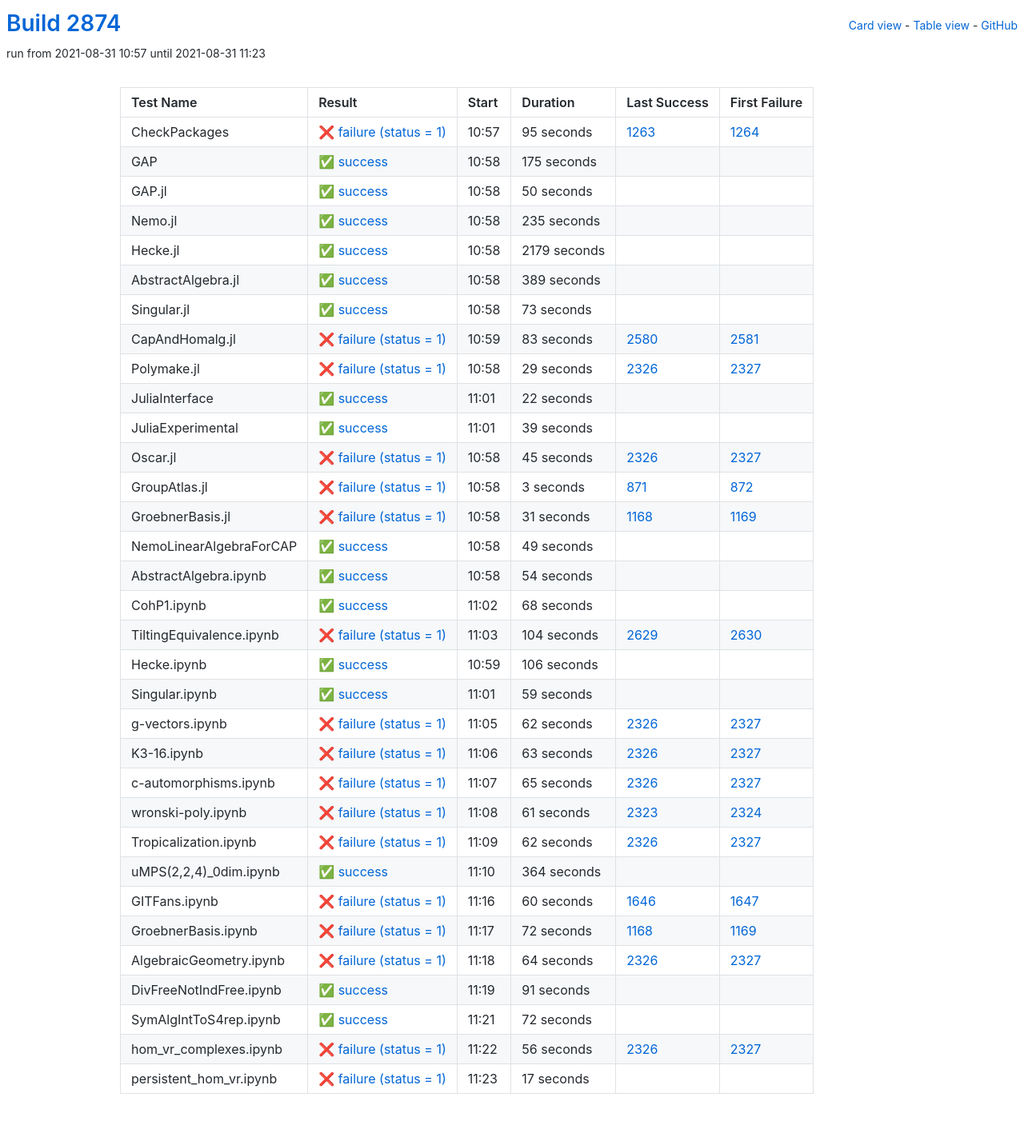
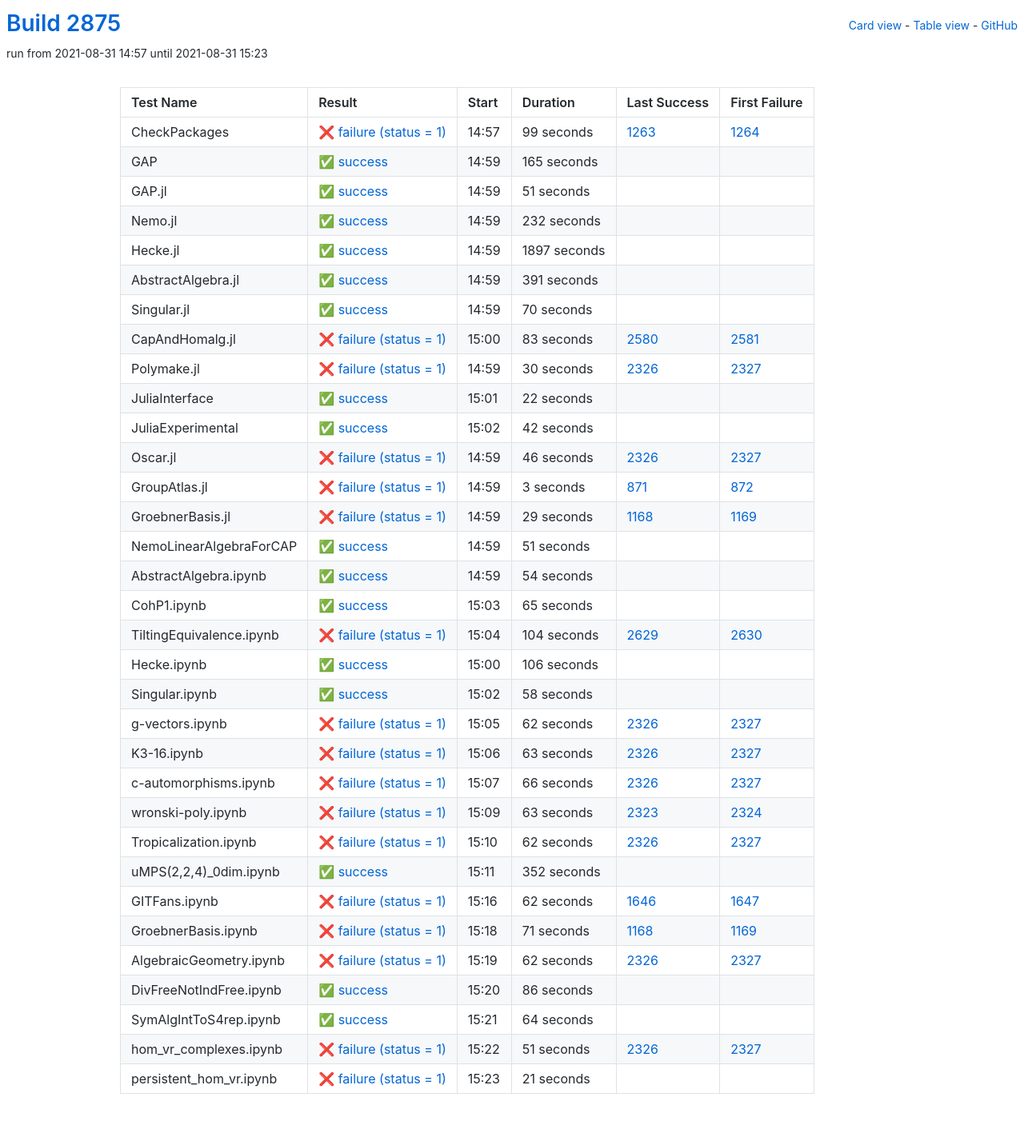
Before and after one commit to oscar-system/oscar-ci-status-stable, a Jekyll site: the page built from table.html, in a window 1280 px wide. Shown: the whole page at 80% size. Built offline with Jekyll 4.4.1, drawn with Linux system fonts in a browser that asks for light colours.

Commit message:
Build #2875

```diff
--- a/_data/ci.yml
+++ b/_data/ci.yml
@@ -1,6 +1,6 @@
 ---
-build: 2874
-build_url: https://oscarci.mathematik.uni-kl.de/job/oscar-stable/2874/
+build: 2875
+build_url: https://oscarci.mathematik.uni-kl.de/job/oscar-stable/2875/
 job: oscar-stable
 organization: oscar-system
 repo: oscar-ci-status-stable
@@ -8,92 +8,92 @@ repourl: https://github.com/oscar-system/oscar-ci-status-stable
 tests:
 - name: CheckPackages
   id: checkpackages
-  log: https://oscarci.mathematik.uni-kl.de/job/oscar-stable/2874/artifact/logs/build-2874/CheckPackages.log
-  start: 2021-08-31 10:57
+  log: https://oscarci.mathematik.uni-kl.de/job/oscar-stable/2875/artifact/logs/build-2875/CheckPackages.log
+  start: 2021-08-31 14:57
   success: false
   exitcode: 1
   status: failure
-  duration: 95
+  duration: 99
   last_success: 1263
   last_success_url: https://oscarci.mathematik.uni-kl.de/job/oscar-stable/1263/
   first_failure: 1264
   first_failure_url: https://oscarci.mathematik.uni-kl.de/job/oscar-stable/1264/
 - name: GAP
   id: gap
-  log: https://oscarci.mathematik.uni-kl.de/job/oscar-stable/2874/artifact/logs/build-2874/GAP.log
-  start: 2021-08-31 10:58
+  log: https://oscarci.mathematik.uni-kl.de/job/oscar-stable/2875/artifact/logs/build-2875/GAP.log
+  start: 2021-08-31 14:59
   success: true
   exitcode: 0
   status: success
-  duration: 175
+  duration: 165
   last_success: false
   last_success_url:
   first_failure: false
   first_failure_url:
 - name: GAP.jl
   id: gap-jl
-  log: https://oscarci.mathematik.uni-kl.de/job/oscar-stable/2874/artifact/logs/build-2874/GAP.jl.log
-  start: 2021-08-31 10:58
+  log: https://oscarci.mathematik.uni-kl.de/job/oscar-stable/2875/artifact/logs/build-2875/GAP.jl.log
+  start: 2021-08-31 14:59
   success: true
   exitcode: 0
   status: success
-  duration: 50
+  duration: 51
   last_success: false
   last_success_url:
   first_failure: false
   first_failure_url:
 - name: Nemo.jl
   id: nemo-jl
-  log: https://oscarci.mathematik.uni-kl.de/job/oscar-stable/2874/artifact/logs/build-2874/Nemo.jl.log
-  start: 2021-08-31 10:58
+  log: https://oscarci.mathematik.uni-kl.de/job/oscar-stable/2875/artifact/logs/build-2875/Nemo.jl.log
+  start: 2021-08-31 14:59
   success: true
   exitcode: 0
   status: success
-  duration: 235
+  duration: 232
   last_success: false
   last_success_url:
   first_failure: false
   first_failure_url:
 - name: Hecke.jl
   id: hecke-jl
-  log: https://oscarci.mathematik.uni-kl.de/job/oscar-stable/2874/artifact/logs/build-2874/Hecke.jl.log
-  start: 2021-08-31 10:58
+  log: https://oscarci.mathematik.uni-kl.de/job/oscar-stable/2875/artifact/logs/build-2875/Hecke.jl.log
+  start: 2021-08-31 14:59
   success: true
   exitcode: 0
   status: success
-  duration: 2179
+  duration: 1897
   last_success: false
   last_success_url:
   first_failure: false
   first_failure_url:
 - name: AbstractAlgebra.jl
   id: abstractalgebra-jl
-  log: https://oscarci.mathematik.uni-kl.de/job/oscar-stable/2874/artifact/logs/build-2874/AbstractAlgebra.jl.log
-  start: 2021-08-31 10:58
+  log: https://oscarci.mathematik.uni-kl.de/job/oscar-stable/2875/artifact/logs/build-2875/AbstractAlgebra.jl.log
+  start: 2021-08-31 14:59
   success: true
   exitcode: 0
   status: success
-  duration: 389
+  duration: 391
   last_success: false
   last_success_url:
   first_failure: false
   first_failure_url:
 - name: Singular.jl
   id: singular-jl
-  log: https://oscarci.mathematik.uni-kl.de/job/oscar-stable/2874/artifact/logs/build-2874/Singular.jl.log
-  start: 2021-08-31 10:58
+  log: https://oscarci.mathematik.uni-kl.de/job/oscar-stable/2875/artifact/logs/build-2875/Singular.jl.log
+  start: 2021-08-31 14:59
   success: true
   exitcode: 0
   status: success
-  duration: 73
+  duration: 70
   last_success: false
   last_success_url:
   first_failure: false
   first_failure_url:
 - name: CapAndHomalg.jl
   id: capandhomalg-jl
-  log: https://oscarci.mathematik.uni-kl.de/job/oscar-stable/2874/artifact/logs/build-2874/CapAndHomalg.jl.log
-  start: 2021-08-31 10:59
+  log: https://oscarci.mathematik.uni-kl.de/job/oscar-stable/2875/artifact/logs/build-2875/CapAndHomalg.jl.log
+  start: 2021-08-31 15:00
   success: false
   exitcode: 1
   status: failure
@@ -104,20 +104,20 @@ tests:
   first_failure_url: https://oscarci.mathematik.uni-kl.de/job/oscar-stable/2581/
 - name: Polymake.jl
   id: polymake-jl
-  log: https://oscarci.mathematik.uni-kl.de/job/oscar-stable/2874/artifact/logs/build-2874/Polymake.jl.log
-  start: 2021-08-31 10:58
+  log: https://oscarci.mathematik.uni-kl.de/job/oscar-stable/2875/artifact/logs/build-2875/Polymake.jl.log
+  start: 2021-08-31 14:59
   success: false
   exitcode: 1
   status: failure
-  duration: 29
+  duration: 30
   last_success: 2326
   last_success_url: https://oscarci.mathematik.uni-kl.de/job/oscar-stable/2326/
   first_failure: 2327
   first_failure_url: https://oscarci.mathematik.uni-kl.de/job/oscar-stable/2327/
 - name: JuliaInterface
   id: juliainterface
-  log: https://oscarci.mathematik.uni-kl.de/job/oscar-stable/2874/artifact/logs/build-2874/JuliaInterface.log
-  start: 2021-08-31 11:01
+  log: https://oscarci.mathematik.uni-kl.de/job/oscar-stable/2875/artifact/logs/build-2875/JuliaInterface.log
+  start: 2021-08-31 15:01
   success: true
   exitcode: 0
   status: success
@@ -128,32 +128,32 @@ tests:
   first_failure_url:
 - name: JuliaExperimental
   id: juliaexperimental
-  log: https://oscarci.mathematik.uni-kl.de/job/oscar-stable/2874/artifact/logs/build-2874/JuliaExperimental.log
-  start: 2021-08-31 11:01
+  log: https://oscarci.mathematik.uni-kl.de/job/oscar-stable/2875/artifact/logs/build-2875/JuliaExperimental.log
+  start: 2021-08-31 15:02
   success: true
   exitcode: 0
   status: success
-  duration: 39
+  duration: 42
   last_success: false
   last_success_url:
   first_failure: false
   first_failure_url:
 - name: Oscar.jl
   id: oscar-jl
-  log: https://oscarci.mathematik.uni-kl.de/job/oscar-stable/2874/artifact/logs/build-2874/Oscar.jl.log
-  start: 2021-08-31 10:58
+  log: https://oscarci.mathematik.uni-kl.de/job/oscar-stable/2875/artifact/logs/build-2875/Oscar.jl.log
+  start: 2021-08-31 14:59
   success: false
   exitcode: 1
   status: failure
-  duration: 45
+  duration: 46
   last_success: 2326
   last_success_url: https://oscarci.mathematik.uni-kl.de/job/oscar-stable/2326/
   first_failure: 2327
   first_failure_url: https://oscarci.mathematik.uni-kl.de/job/oscar-stable/2327/
 - name: GroupAtlas.jl
   id: groupatlas-jl
-  log: https://oscarci.mathematik.uni-kl.de/job/oscar-stable/2874/artifact/logs/build-2874/GroupAtlas.jl.log
-  start: 2021-08-31 10:58
+  log: https://oscarci.mathematik.uni-kl.de/job/oscar-stable/2875/artifact/logs/build-2875/GroupAtlas.jl.log
+  start: 2021-08-31 14:59
   success: false
   exitcode: 1
   status: failure
@@ -164,32 +164,32 @@ tests:
   first_failure_url: https://oscarci.mathematik.uni-kl.de/job/oscar-stable/872/
 - name: GroebnerBasis.jl
   id: groebnerbasis-jl
-  log: https://oscarci.mathematik.uni-kl.de/job/oscar-stable/2874/artifact/logs/build-2874/GroebnerBasis.jl.log
-  start: 2021-08-31 10:58
+  log: https://oscarci.mathematik.uni-kl.de/job/oscar-stable/2875/artifact/logs/build-2875/GroebnerBasis.jl.log
+  start: 2021-08-31 14:59
   success: false
   exitcode: 1
   status: failure
-  duration: 31
+  duration: 29
   last_success: 1168
   last_success_url: https://oscarci.mathematik.uni-kl.de/job/oscar-stable/1168/
   first_failure: 1169
   first_failure_url: https://oscarci.mathematik.uni-kl.de/job/oscar-stable/1169/
 - name: NemoLinearAlgebraForCAP
   id: nemolinearalgebraforcap
-  log: https://oscarci.mathematik.uni-kl.de/job/oscar-stable/2874/artifact/logs/build-2874/NemoLinearAlgebraForCAP.log
-  start: 2021-08-31 10:58
+  log: https://oscarci.mathematik.uni-kl.de/job/oscar-stable/2875/artifact/logs/build-2875/NemoLinearAlgebraForCAP.log
+  start: 2021-08-31 14:59
   success: true
   exitcode: 0
   status: success
-  duration: 49
+  duration: 51
   last_success: false
   last_success_url:
   first_failure: false
   first_failure_url:
 - name: AbstractAlgebra.ipynb
   id: abstractalgebra-ipynb
-  log: https://oscarci.mathematik.uni-kl.de/job/oscar-stable/2874/artifact/logs/build-2874/AbstractAlgebra.ipynb.log
-  start: 2021-08-31 10:58
+  log: https://oscarci.mathematik.uni-kl.de/job/oscar-stable/2875/artifact/logs/build-2875/AbstractAlgebra.ipynb.log
+  start: 2021-08-31 14:59
   success: true
   exitcode: 0
   status: success
@@ -200,20 +200,20 @@ tests:
   first_failure_url:
 - name: CohP1.ipynb
   id: cohp1-ipynb
-  log: https://oscarci.mathematik.uni-kl.de/job/oscar-stable/2874/artifact/logs/build-2874/CohP1.ipynb.log
-  start: 2021-08-31 11:02
+  log: https://oscarci.mathematik.uni-kl.de/job/oscar-stable/2875/artifact/logs/build-2875/CohP1.ipynb.log
+  start: 2021-08-31 15:03
   success: true
   exitcode: 0
   status: success
-  duration: 68
+  duration: 65
   last_success: false
   last_success_url:
   first_failure: false
   first_failure_url:
 - name: TiltingEquivalence.ipynb
   id: tiltingequivalence-ipynb
-  log: https://oscarci.mathematik.uni-kl.de/job/oscar-stable/2874/artifact/logs/build-2874/TiltingEquivalence.ipynb.log
-  start: 2021-08-31 11:03
+  log: https://oscarci.mathematik.uni-kl.de/job/oscar-stable/2875/artifact/logs/build-2875/TiltingEquivalence.ipynb.log
+  start: 2021-08-31 15:04
   success: false
   exitcode: 1
   status: failure
@@ -224,8 +224,8 @@ tests:
   first_failure_url: https://oscarci.mathematik.uni-kl.de/job/oscar-stable/2630/
 - name: Hecke.ipynb
   id: hecke-ipynb
-  log: https://oscarci.mathematik.uni-kl.de/job/oscar-stable/2874/artifact/logs/build-2874/Hecke.ipynb.log
-  start: 2021-08-31 10:59
+  log: https://oscarci.mathematik.uni-kl.de/job/oscar-stable/2875/artifact/logs/build-2875/Hecke.ipynb.log
+  start: 2021-08-31 15:00
   success: true
   exitcode: 0
   status: success
@@ -236,20 +236,20 @@ tests:
   first_failure_url:
 - name: Singular.ipynb
   id: singular-ipynb
-  log: https://oscarci.mathematik.uni-kl.de/job/oscar-stable/2874/artifact/logs/build-2874/Singular.ipynb.log
-  start: 2021-08-31 11:01
+  log: https://oscarci.mathematik.uni-kl.de/job/oscar-stable/2875/artifact/logs/build-2875/Singular.ipynb.log
+  start: 2021-08-31 15:02
   success: true
   exitcode: 0
   status: success
-  duration: 59
+  duration: 58
   last_success: false
   last_success_url:
   first_failure: false
   first_failure_url:
 - name: g-vectors.ipynb
   id: g-vectors-ipynb
-  log: https://oscarci.mathematik.uni-kl.de/job/oscar-stable/2874/artifact/logs/build-2874/g-vectors.ipynb.log
-  start: 2021-08-31 11:05
+  log: https://oscarci.mathematik.uni-kl.de/job/oscar-stable/2875/artifact/logs/build-2875/g-vectors.ipynb.log
+  start: 2021-08-31 15:05
   success: false
   exitcode: 1
   status: failure
@@ -260,8 +260,8 @@ tests:
   first_failure_url: https://oscarci.mathematik.uni-kl.de/job/oscar-stable/2327/
 - name: K3-16.ipynb
   id: k3-16-ipynb
-  log: https://oscarci.mathematik.uni-kl.de/job/oscar-stable/2874/artifact/logs/build-2874/K3-16.ipynb.log
-  start: 2021-08-31 11:06
+  log: https://oscarci.mathematik.uni-kl.de/job/oscar-stable/2875/artifact/logs/build-2875/K3-16.ipynb.log
+  start: 2021-08-31 15:06
   success: false
   exitcode: 1
   status: failure
@@ -272,32 +272,32 @@ tests:
   first_failure_url: https://oscarci.mathematik.uni-kl.de/job/oscar-stable/2327/
 - name: c-automorphisms.ipynb
   id: c-automorphisms-ipynb
-  log: https://oscarci.mathematik.uni-kl.de/job/oscar-stable/2874/artifact/logs/build-2874/c-automorphisms.ipynb.log
-  start: 2021-08-31 11:07
+  log: https://oscarci.mathematik.uni-kl.de/job/oscar-stable/2875/artifact/logs/build-2875/c-automorphisms.ipynb.log
+  start: 2021-08-31 15:07
   success: false
   exitcode: 1
   status: failure
-  duration: 65
+  duration: 66
   last_success: 2326
   last_success_url: https://oscarci.mathematik.uni-kl.de/job/oscar-stable/2326/
   first_failure: 2327
   first_failure_url: https://oscarci.mathematik.uni-kl.de/job/oscar-stable/2327/
 - name: wronski-poly.ipynb
   id: wronski-poly-ipynb
-  log: https://oscarci.mathematik.uni-kl.de/job/oscar-stable/2874/artifact/logs/build-2874/wronski-poly.ipynb.log
-  start: 2021-08-31 11:08
+  log: https://oscarci.mathematik.uni-kl.de/job/oscar-stable/2875/artifact/logs/build-2875/wronski-poly.ipynb.log
+  start: 2021-08-31 15:09
   success: false
   exitcode: 1
   status: failure
-  duration: 61
+  duration: 63
   last_success: 2323
   last_success_url: https://oscarci.mathematik.uni-kl.de/job/oscar-stable/2323/
   first_failure: 2324
   first_failure_url: https://oscarci.mathematik.uni-kl.de/job/oscar-stable/2324/
 - name: Tropicalization.ipynb
   id: tropicalization-ipynb
-  log: https://oscarci.mathematik.uni-kl.de/job/oscar-stable/2874/artifact/logs/build-2874/Tropicalization.ipynb.log
-  start: 2021-08-31 11:09
+  log: https://oscarci.mathematik.uni-kl.de/job/oscar-stable/2875/artifact/logs/build-2875/Tropicalization.ipynb.log
+  start: 2021-08-31 15:10
   success: false
   exitcode: 1
   status: failure
@@ -308,96 +308,96 @@ tests:
   first_failure_url: https://oscarci.mathematik.uni-kl.de/job/oscar-stable/2327/
 - name: uMPS(2,2,4)_0dim.ipynb
   id: umps-2-2-4-0dim-ipynb
-  log: https://oscarci.mathematik.uni-kl.de/job/oscar-stable/2874/artifact/logs/build-2874/uMPS-2-2-4-_0dim.ipynb.log
-  start: 2021-08-31 11:10
+  log: https://oscarci.mathematik.uni-kl.de/job/oscar-stable/2875/artifact/logs/build-2875/uMPS-2-2-4-_0dim.ipynb.log
+  start: 2021-08-31 15:11
   success: true
   exitcode: 0
   status: success
-  duration: 364
+  duration: 352
   last_success: false
   last_success_url:
   first_failure: false
   first_failure_url:
 - name: GITFans.ipynb
   id: gitfans-ipynb
-  log: https://oscarci.mathematik.uni-kl.de/job/oscar-stable/2874/artifact/logs/build-2874/GITFans.ipynb.log
-  start: 2021-08-31 11:16
+  log: https://oscarci.mathematik.uni-kl.de/job/oscar-stable/2875/artifact/logs/build-2875/GITFans.ipynb.log
+  start: 2021-08-31 15:16
   success: false
   exitcode: 1
   status: failure
-  duration: 60
+  duration: 62
   last_success: 1646
   last_success_url: https://oscarci.mathematik.uni-kl.de/job/oscar-stable/1646/
   first_failure: 1647
   first_failure_url: https://oscarci.mathematik.uni-kl.de/job/oscar-stable/1647/
 - name: GroebnerBasis.ipynb
   id: groebnerbasis-ipynb
-  log: https://oscarci.mathematik.uni-kl.de/job/oscar-stable/2874/artifact/logs/build-2874/GroebnerBasis.ipynb.log
-  start: 2021-08-31 11:17
+  log: https://oscarci.mathematik.uni-kl.de/job/oscar-stable/2875/artifact/logs/build-2875/GroebnerBasis.ipynb.log
+  start: 2021-08-31 15:18
   success: false
   exitcode: 1
   status: failure
-  duration: 72
+  duration: 71
   last_success: 1168
   last_success_url: https://oscarci.mathematik.uni-kl.de/job/oscar-stable/1168/
   first_failure: 1169
   first_failure_url: https://oscarci.mathematik.uni-kl.de/job/oscar-stable/1169/
 - name: AlgebraicGeometry.ipynb
   id: algebraicgeometry-ipynb
-  log: https://oscarci.mathematik.uni-kl.de/job/oscar-stable/2874/artifact/logs/build-2874/AlgebraicGeometry.ipynb.log
-  start: 2021-08-31 11:18
+  log: https://oscarci.mathematik.uni-kl.de/job/oscar-stable/2875/artifact/logs/build-2875/AlgebraicGeometry.ipynb.log
+  start: 2021-08-31 15:19
   success: false
   exitcode: 1
   status: failure
-  duration: 64
+  duration: 62
   last_success: 2326
   last_success_url: https://oscarci.mathematik.uni-kl.de/job/oscar-stable/2326/
   first_failure: 2327
   first_failure_url: https://oscarci.mathematik.uni-kl.de/job/oscar-stable/2327/
 - name: DivFreeNotIndFree.ipynb
   id: divfreenotindfree-ipynb
-  log: https://oscarci.mathematik.uni-kl.de/job/oscar-stable/2874/artifact/logs/build-2874/DivFreeNotIndFree.ipynb.log
-  start: 2021-08-31 11:19
+  log: https://oscarci.mathematik.uni-kl.de/job/oscar-stable/2875/artifact/logs/build-2875/DivFreeNotIndFree.ipynb.log
+  start: 2021-08-31 15:20
   success: true
   exitcode: 0
   status: success
-  duration: 91
+  duration: 86
   last_success: false
   last_success_url:
   first_failure: false
   first_failure_url:
 - name: SymAlgIntToS4rep.ipynb
   id: symalginttos4rep-ipynb
-  log: https://oscarci.mathematik.uni-kl.de/job/oscar-stable/2874/artifact/logs/build-2874/SymAlgIntToS4rep.ipynb.log
-  start: 2021-08-31 11:21
+  log: https://oscarci.mathematik.uni-kl.de/job/oscar-stable/2875/artifact/logs/build-2875/SymAlgIntToS4rep.ipynb.log
+  start: 2021-08-31 15:21
   success: true
   exitcode: 0
   status: success
-  duration: 72
+  duration: 64
   last_success: false
   last_success_url:
   first_failure: false
   first_failure_url:
 - name: hom_vr_complexes.ipynb
   id: hom-vr-complexes-ipynb
-  log: https://oscarci.mathematik.uni-kl.de/job/oscar-stable/2874/artifact/logs/build-2874/hom_vr_complexes.ipynb.log
-  start: 2021-08-31 11:22
+  log: https://oscarci.mathematik.uni-kl.de/job/oscar-stable/2875/artifact/logs/build-2875/hom_vr_complexes.ipynb.log
+  start: 2021-08-31 15:22
   success: false
   exitcode: 1
   status: failure
-  duration: 56
+  duration: 51
   last_success: 2326
   last_success_url: https://oscarci.mathematik.uni-kl.de/job/oscar-stable/2326/
   first_failure: 2327
   first_failure_url: https://oscarci.mathematik.uni-kl.de/job/oscar-stable/2327/
 - name: persistent_hom_vr.ipynb
   id: persistent-hom-vr-ipynb
-  log: https://oscarci.mathematik.uni-kl.de/job/oscar-stable/2874/artifact/logs/build-2874/persistent_hom_vr.ipynb.log
-  start: 2021-08-31 11:23
+  log: https://oscarci.mathematik.uni-kl.de/job/oscar-stable/2875/artifact/logs/build-2875/persistent_hom_vr.ipynb.log
+  start: 2021-08-31 15:23
   success: false
   exitcode: 1
   status: failure
-  duration: 17
+  duration: 21
   last_success: false
   last_success_url:
   first_failure: false
```
Also changed, not shown: README.md.
